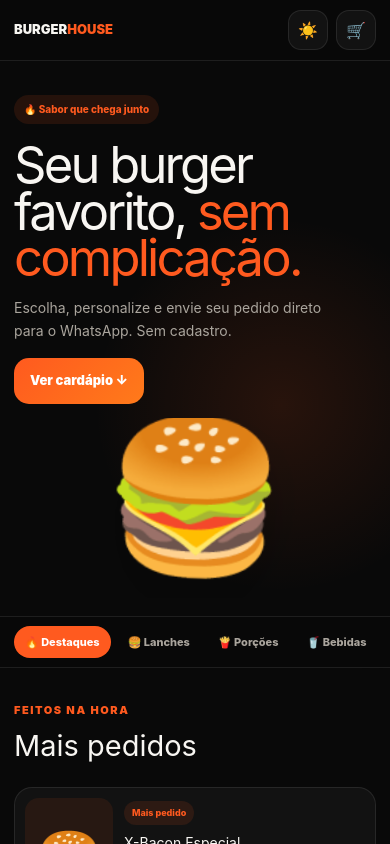
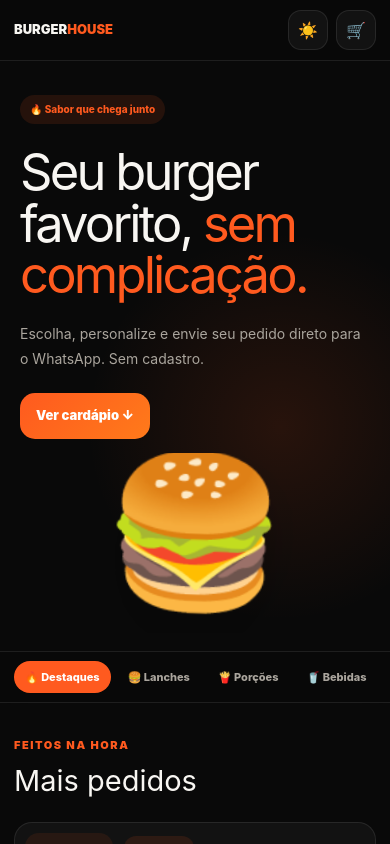
Before and after one commit to LEBEATO/cardapio-digital, a React (Vite) app: page / in a window 390 px wide. Shown: the top 844 px of the page. Built offline with nearby package versions, Linux system fonts and the light colour scheme.

Commit message:
style: improve mobile hero text spacing

```diff
--- a/src/styles/globals.css
+++ b/src/styles/globals.css
@@ -62,3 +62,10 @@
 .category-scroll a{scroll-snap-align:center}
 .category-scroll::-webkit-scrollbar{display:none}
 @media(max-width:760px){.category-scroll{overflow-x:auto;overflow-y:hidden;white-space:nowrap;touch-action:pan-x}.category-scroll a{transition:background .2s ease,color .2s ease,transform .2s ease}.category-scroll a:active{transform:scale(.96)}}
+
+@media(max-width:760px){
+ .hero-copy{padding-inline:6px}
+ .hero h1{max-width:350px;margin-top:22px;margin-bottom:20px;line-height:1.02}
+ .hero p{max-width:345px;line-height:1.8;margin-bottom:4px}
+ .primary{margin-top:18px}
+}
```
